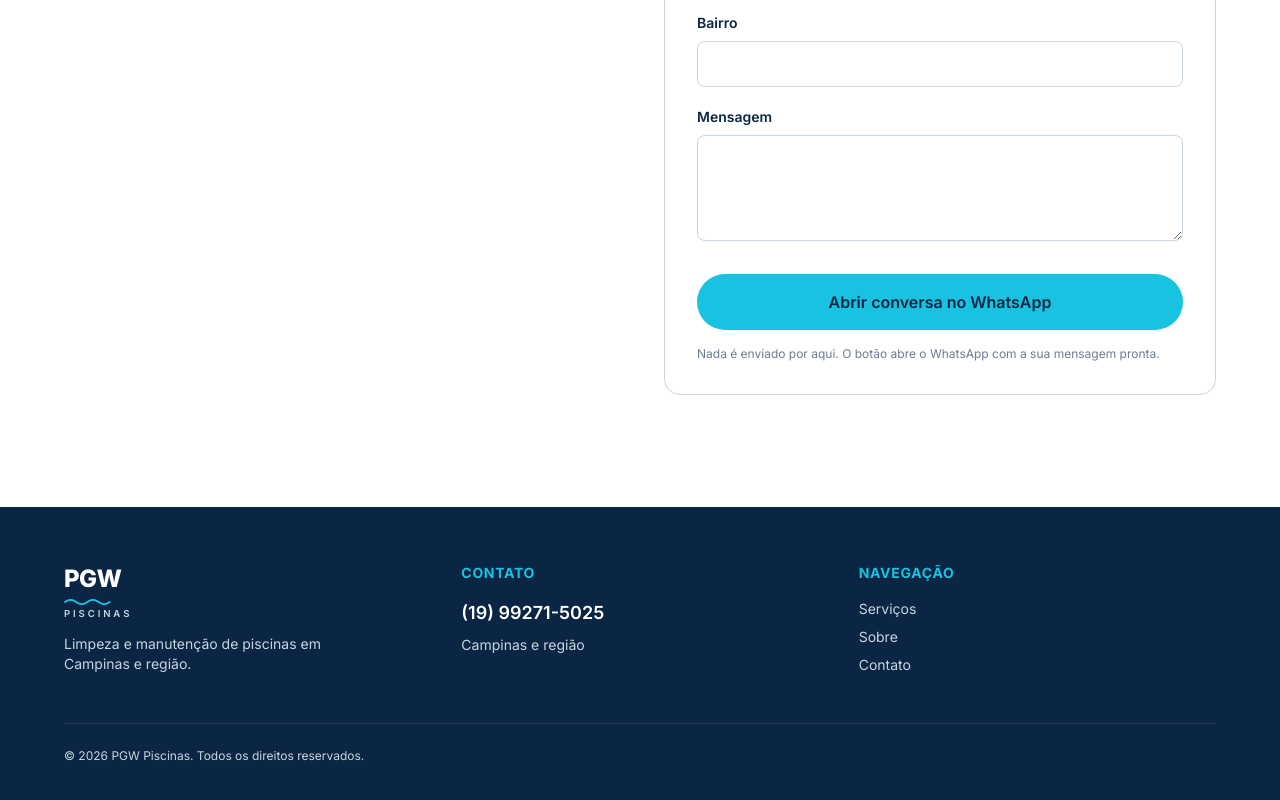
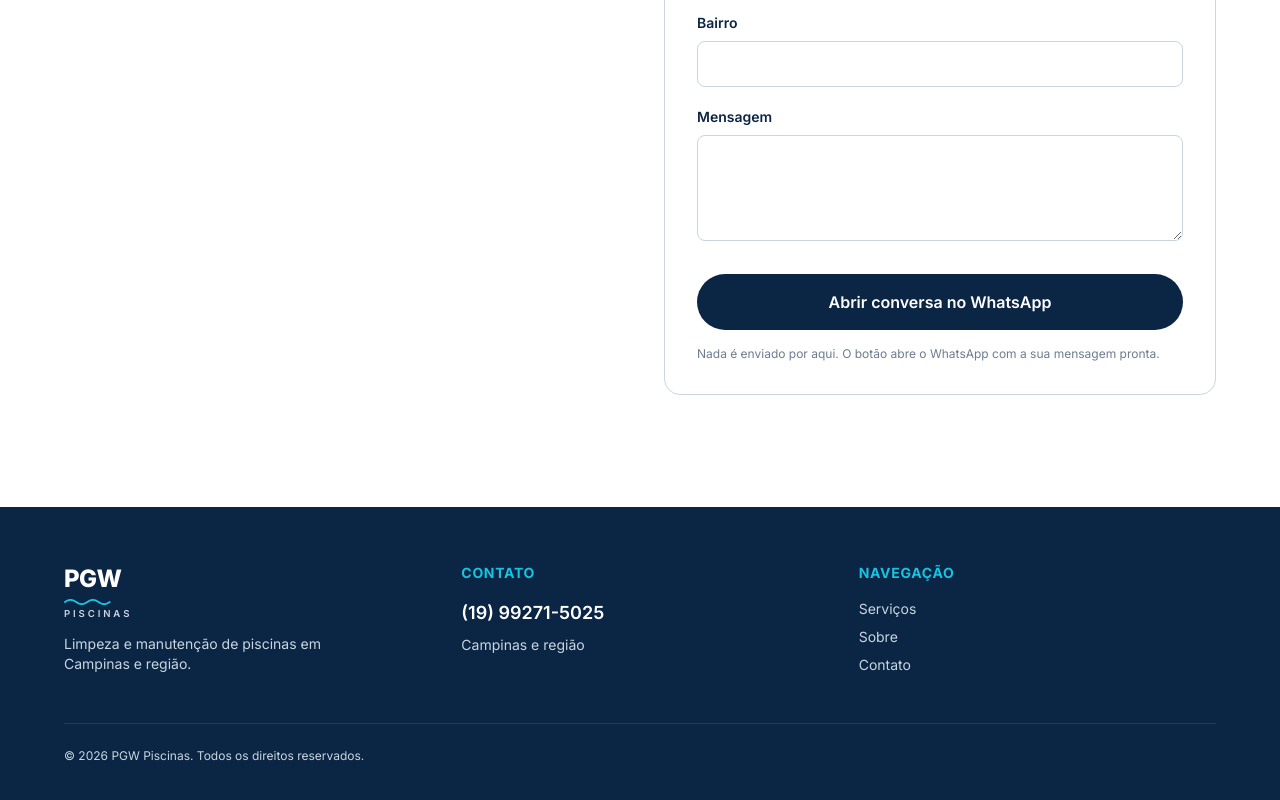
Before and after one commit to gabrielgomescps/PGW, a React (Vite) app: page /contato in a window 1280 px wide. Shown: the part 849-1649 px from the top of the page. Built offline with nearby package versions, Linux system fonts and the light colour scheme.

Commit message:
Fix: contraste do botao do formulario e do link de telefone

```diff
--- a/src/pages/Contato.tsx
+++ b/src/pages/Contato.tsx
@@ -56,7 +56,7 @@ export default function Contato() {
               <h2 className="text-sm font-bold uppercase tracking-widest text-turquesa">Telefone</h2>
               <a
                 href={site.telefoneHref}
-                className="mt-2 block text-2xl font-bold hover:text-turquesa"
+                className="mt-2 block text-2xl font-bold underline-offset-4 hover:underline"
               >
                 {site.telefoneExibido}
               </a>
@@ -89,7 +89,7 @@ export default function Contato() {
               </label>
               <button
                 type="submit"
-                className="mt-7 w-full rounded-full bg-turquesa px-8 py-4 font-semibold text-navy transition-transform hover:scale-[1.02]"
+                className="mt-7 w-full rounded-full bg-navy px-8 py-4 font-semibold text-white transition-transform hover:scale-[1.02]"
               >
                 Abrir conversa no WhatsApp
               </button>
```
